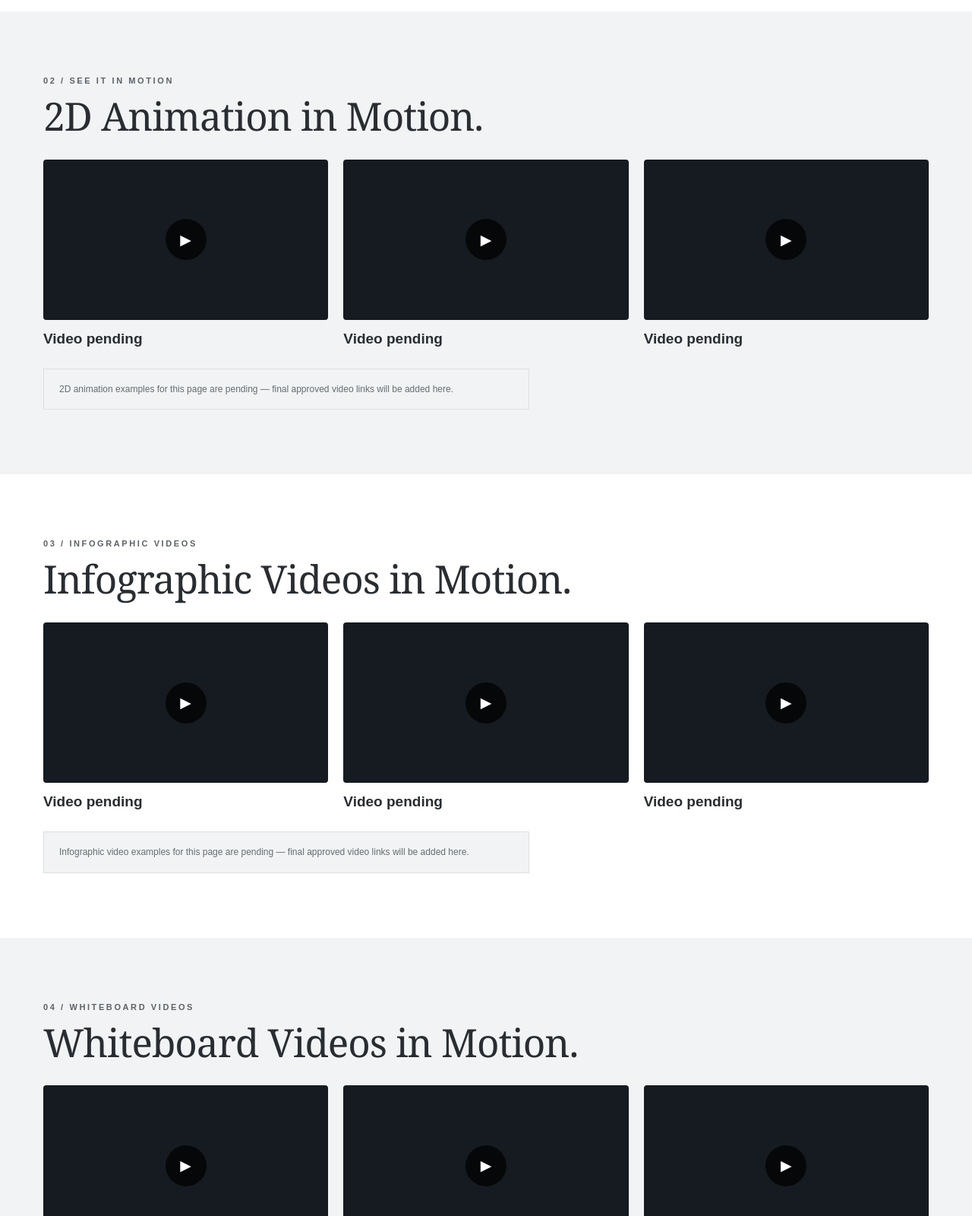
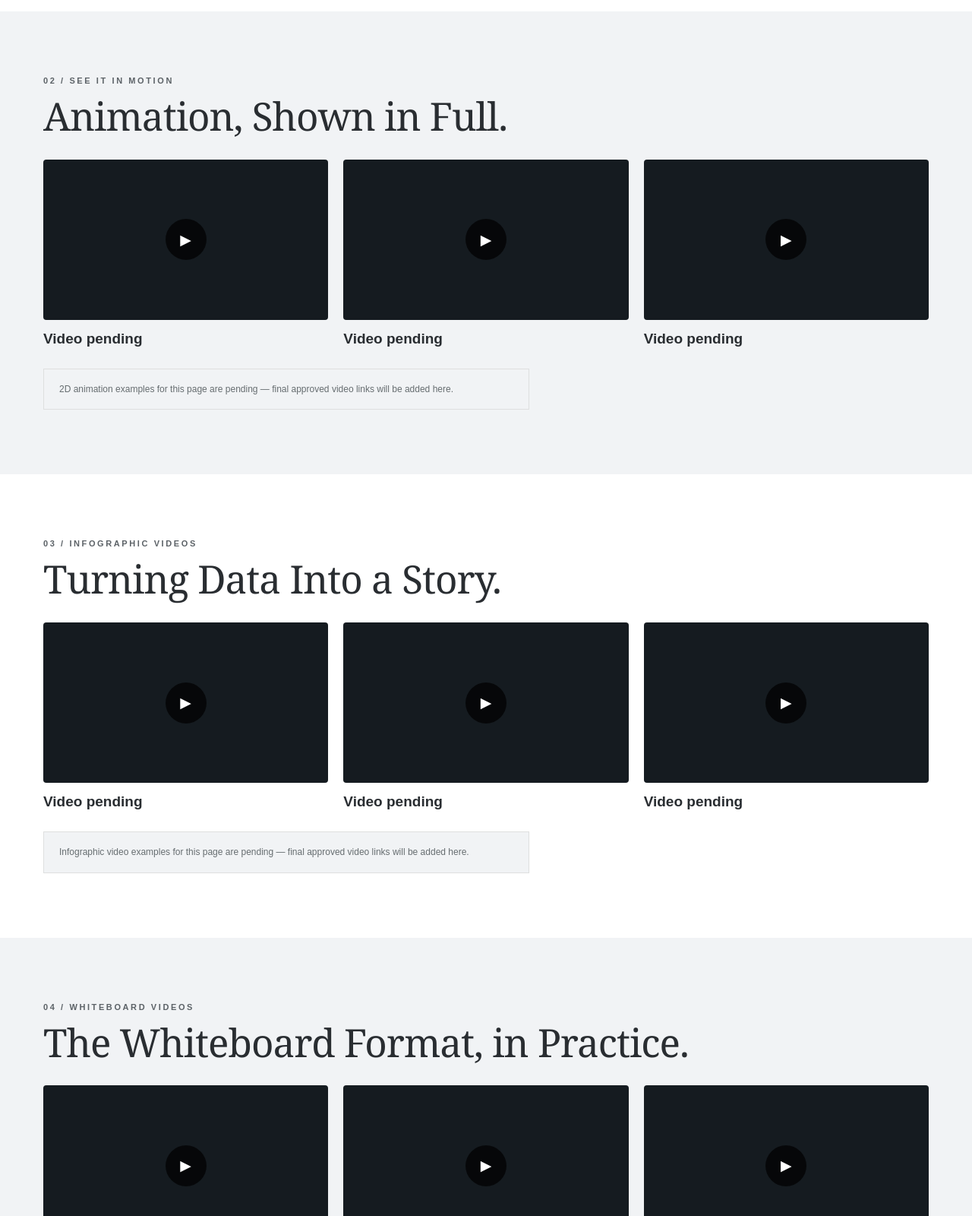
Before and after one commit to Pathwayproductions/pathway-v3-rebuild, a plain HTML site: page explainer-video-company/2d-animation/index.html in a window 1280 px wide. Shown: the part 1136-2736 px from the top of the page at 76% size. Drawn offline with Linux system fonts and the light colour scheme.

Commit message:
Fix repetitive "in Motion" headings across video sections
Three new section headings copied the "X in Motion" phrasing from two
pre-existing headings, which made it read as a stamped template once
there were five of them site-wide. Replaced all five with headings
written for their own section.

Co-Authored-By: Claude Sonnet 5 <noreply@anthropic.com>
Claude-Session: https://claude.ai/code/session_01W3kK5m2Q29tB4HTEXUdjWz

```diff
--- a/explainer-video-company/2d-animation/index.html
+++ b/explainer-video-company/2d-animation/index.html
@@ -298,7 +298,7 @@ height="0" width="0" style="display:none;visibility:hidden"></iframe></noscript>
   <section class="section bg-paper">
     <div class="wrap">
       <div class="eyebrow">02 / See It in Motion</div>
-      <h2>2D Animation in Motion.</h2>
+      <h2>Animation, Shown in Full.</h2>
       <div class="video-carousel" aria-label="2D animation examples (pending)">
         <div class="video-carousel__track">
           <article class="video-card">
@@ -330,7 +330,7 @@ height="0" width="0" style="display:none;visibility:hidden"></iframe></noscript>
   <section class="section bg-white">
     <div class="wrap">
       <div class="eyebrow">03 / Infographic Videos</div>
-      <h2>Infographic Videos in Motion.</h2>
+      <h2>Turning Data Into a Story.</h2>
       <div class="video-carousel" aria-label="Infographic video examples (pending)">
         <div class="video-carousel__track">
           <article class="video-card">
@@ -362,7 +362,7 @@ height="0" width="0" style="display:none;visibility:hidden"></iframe></noscript>
   <section class="section bg-paper">
     <div class="wrap">
       <div class="eyebrow">04 / Whiteboard Videos</div>
-      <h2>Whiteboard Videos in Motion.</h2>
+      <h2>The Whiteboard Format, in Practice.</h2>
       <div class="video-carousel" aria-label="Whiteboard video examples (pending)">
         <div class="video-carousel__track">
           <article class="video-card">
```
Also changed, not shown: explainer-video-company/ai-video-production/index.html (+1 -1 lines), explainer-video-company/live-action-explainers/index.html (+1 -1 lines).
